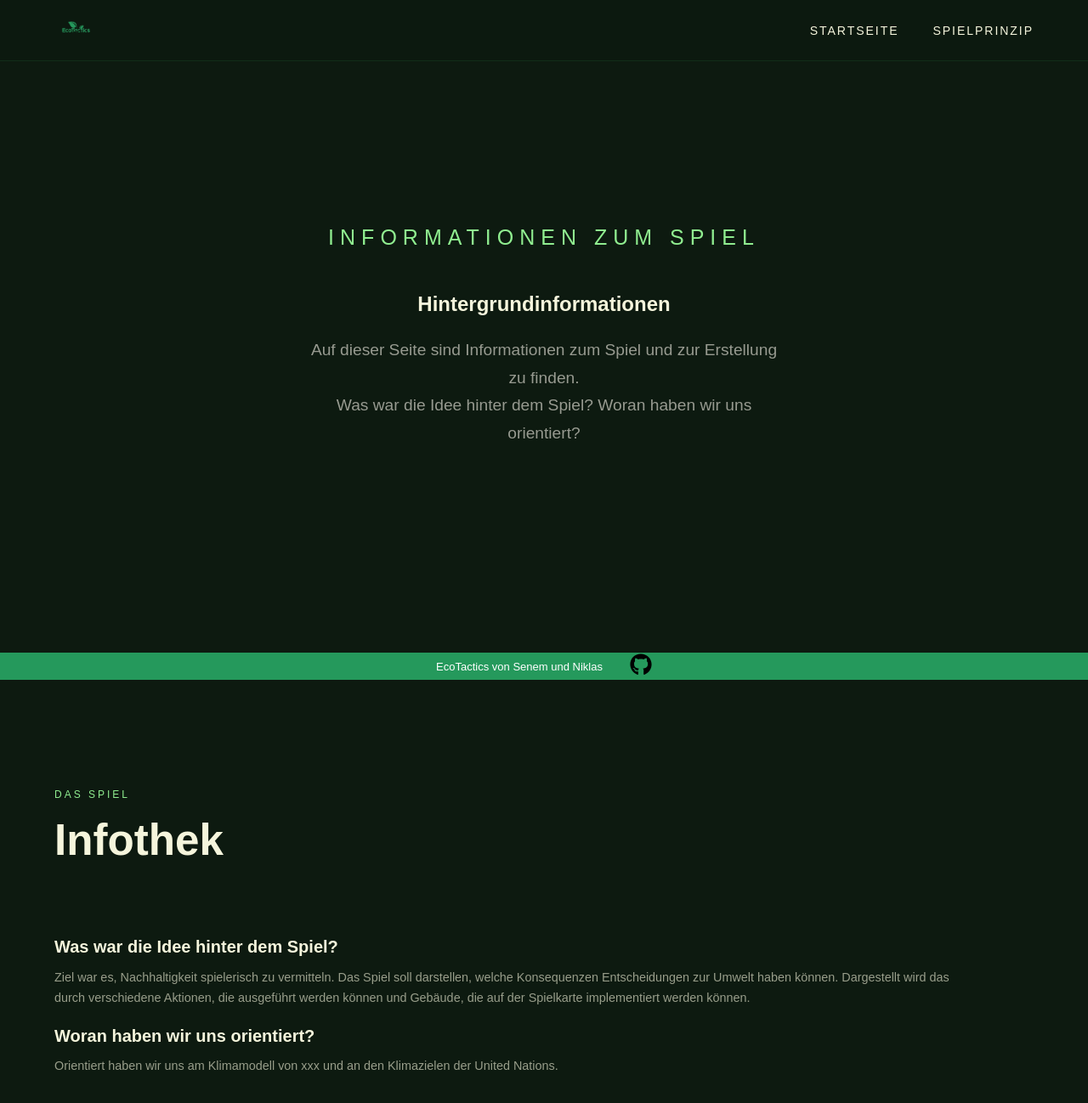
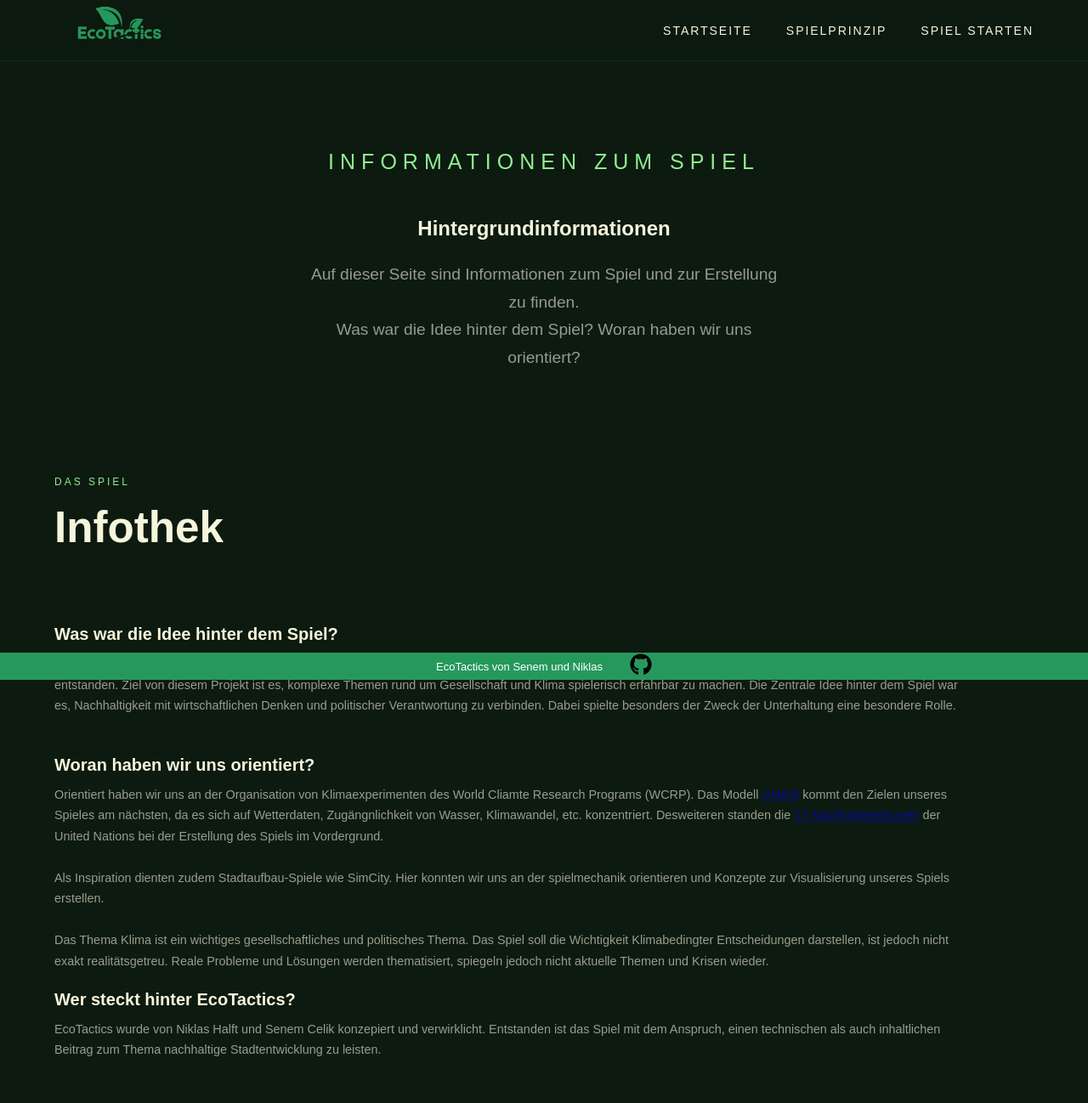
Before and after one commit to CreepyNiki/EcoTactics, a website built with Vite: page ecoTactics/index4.html in a window 1280 px wide. Shown: the whole page at 85% size. Built offline with nearby package versions, Linux system fonts and the light colour scheme.

Commit message:
added new information on html-pages and adjusted code

```diff
--- a/ecoTactics/index4.html
+++ b/ecoTactics/index4.html
@@ -16,6 +16,7 @@
 <ul class="nav-links" id="navLinks">
     <li><a href="/index.html">Startseite</a></li>
     <li><a href="/index2.html">Spielprinzip</a></li>
+    <li><a href="/index3.html">Spiel starten</a></li>
 </ul>
 </nav>
 
@@ -33,13 +34,30 @@
         <div class="features-grid">
             <div class="feature-card">
                 <h3 class="feature-title">Was war die Idee hinter dem Spiel?</h3>
-                <p class="feature-desc">Ziel war es, Nachhaltigkeit spielerisch zu vermitteln. Das Spiel soll darstellen, welche Konsequenzen Entscheidungen zur Umwelt haben können.
-                Dargestellt wird das durch verschiedene Aktionen, die ausgeführt werden können und Gebäude, die auf der Spielkarte implementiert werden können.</p>
+                <p class="feature-desc">Das Spiel ist im Rahmen des Seminars "Digital Humanities und Informatik der Geisteswissenschaften" im Masterstudiengang
+                    Informationsverarbeitung an der Uni Köln entstanden. Ziel von diesem Projekt ist es, komplexe Themen rund um Gesellschaft und Klima
+                    spielerisch erfahrbar zu machen. Die Zentrale Idee hinter dem Spiel war es, Nachhaltigkeit mit wirtschaftlichen Denken und politischer Verantwortung
+                    zu verbinden. Dabei spielte besonders der Zweck der Unterhaltung eine besondere Rolle.<br><br>
+                </p>
             </div>
 
              <div class="feature-card">
                 <h3 class="feature-title">Woran haben wir uns orientiert?</h3>
-                <p class="feature-desc">Orientiert haben wir uns am Klimamodell von xxx und an den Klimazielen der United Nations.</p>
+                <p class="feature-desc">Orientiert haben wir uns an der Organisation von Klimaexperimenten des World Cliamte Research Programs (WCRP). Das Modell
+                    <a href="https://wcrp-cmip.org/cmip-phases/cmip6/">CMIP6</a> kommt den Zielen unseres Spieles am nächsten, da es sich auf Wetterdaten, Zugängnlichkeit von Wasser, Klimawandel, etc. konzentriert.
+                    Desweiteren standen die <a href="https://sdgs.un.org/goals">17 Nachhaltigkeitsziele</a> der United Nations bei der Erstellung des Spiels im Vordergrund.<br><br>
+                    Als Inspiration dienten zudem Stadtaufbau-Spiele wie SimCity. Hier konnten wir uns an der spielmechanik orientieren und Konzepte zur Visualisierung
+                    unseres Spiels erstellen.<br><br>
+                    Das Thema Klima ist ein wichtiges gesellschaftliches und politisches Thema. Das Spiel soll die Wichtigkeit Klimabedingter Entscheidungen darstellen, ist jedoch nicht
+                    exakt realitätsgetreu. Reale Probleme und Lösungen werden thematisiert, spiegeln jedoch nicht aktuelle Themen und Krisen wieder.
+                </p>
+            </div>
+
+                      <div class="feature-card">
+                <h3 class="feature-title">Wer steckt hinter EcoTactics?</h3>
+                <p class="feature-desc">EcoTactics wurde von Niklas Halft und Senem Celik konzepiert und verwirklicht. Entstanden ist das Spiel mit dem Anspruch, einen
+                    technischen als auch inhaltlichen Beitrag zum Thema nachhaltige Stadtentwicklung zu leisten.
+                </p>
             </div>
 
             </div>
--- a/ecoTactics/src/style.css
+++ b/ecoTactics/src/style.css
@@ -93,6 +93,9 @@ nav.scrolled {
     transform: translateY(-1px);
 }
 
+.game-link {
+    color: darkgreen;
+}
 
 /* HERO */
 #hero {
--- a/ecoTactics/src/style2.css
+++ b/ecoTactics/src/style2.css
@@ -209,13 +209,6 @@ nav.scrolled {
 }
 
 /* Features */
-#features {
-    position: relative;
-    z-index: 1;
-    padding: 8rem 5vw;
-    max-width: 1200px;
-    margin: 0 auto;
-}
 
 .section-label {
     font-size: .75rem;
@@ -227,23 +220,37 @@ nav.scrolled {
 
 .section-title {
     font-family: sans-serif;
-    font-size: clamp(2rem, 4vw, 3.2rem);
-    font-weight: 700;
-    margin-bottom: 4rem;
-    max-width: 600px;
+    font-size: 30px;
+    max-width: 95%;
     line-height: 1.2;
 }
+
+#features {
+    position: relative;
+    z-index: 1;
+    background: #142818cc;
+    border-top: 1px solid #2e9e5726;
+    padding: 2.5rem 5vw;
+    display: grid;
+    gap: 2rem;
+    text-align: center;
+}
+
 
 .features-grid {
     display: grid;
     gap: 1.5px;
+    background: #142818cc;
 }
 
 .feature-card {
-    background: #0d1a10;
     position: relative;
     overflow: hidden;
     padding-top: 20px;
+    background: #142818cc;
+    max-width: 95%;
+    font-size: 20px;
+
 }
 
 .feature-card::before {
@@ -264,7 +271,7 @@ nav.scrolled {
 }
 
 .feature-desc {
-    font-size: .9rem;
+    font-size: 17px;
     line-height: 1.7;
     opacity: .6;
 }
--- a/ecoTactics/src/style4.css
+++ b/ecoTactics/src/style4.css
@@ -42,7 +42,7 @@ nav.scrolled {
 }
 
 .nav-logo img {
-    height: 50px;
+    height: 150px;
     object-fit: contain;
 }
 
@@ -97,14 +97,15 @@ nav.scrolled {
 /* HERO */
 #hero {
     position: relative;
-    min-height: 100vh;
+    min-height: 50vh;
     display: flex;
     flex-direction: column;
     align-items: center;
     justify-content: center;
     text-align: center;
-    padding: 100px 5vw 60px;
+    padding: 50px 1vw 10px;
     z-index: 1;
+  padding-top: 22vh;
 }
 
 .hero-eyebrow {
@@ -232,7 +233,7 @@ nav.scrolled {
 #features {
     position: relative;
     z-index: 1;
-    padding: 8rem 5vw;
+    padding: 4rem 5vw;
     max-width: 1200px;
     margin: 0 auto,
 }
```
Also changed, not shown: ecoTactics/index.html (+3 -4 lines), ecoTactics/index2.html (+15 -0 lines).
